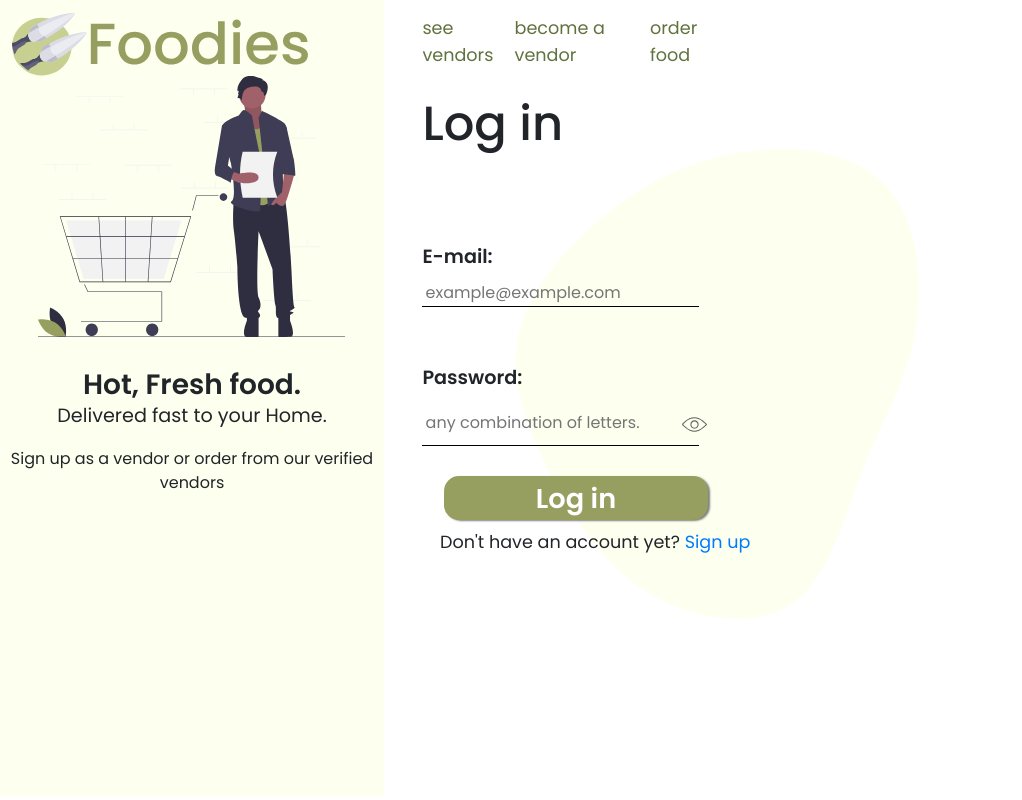
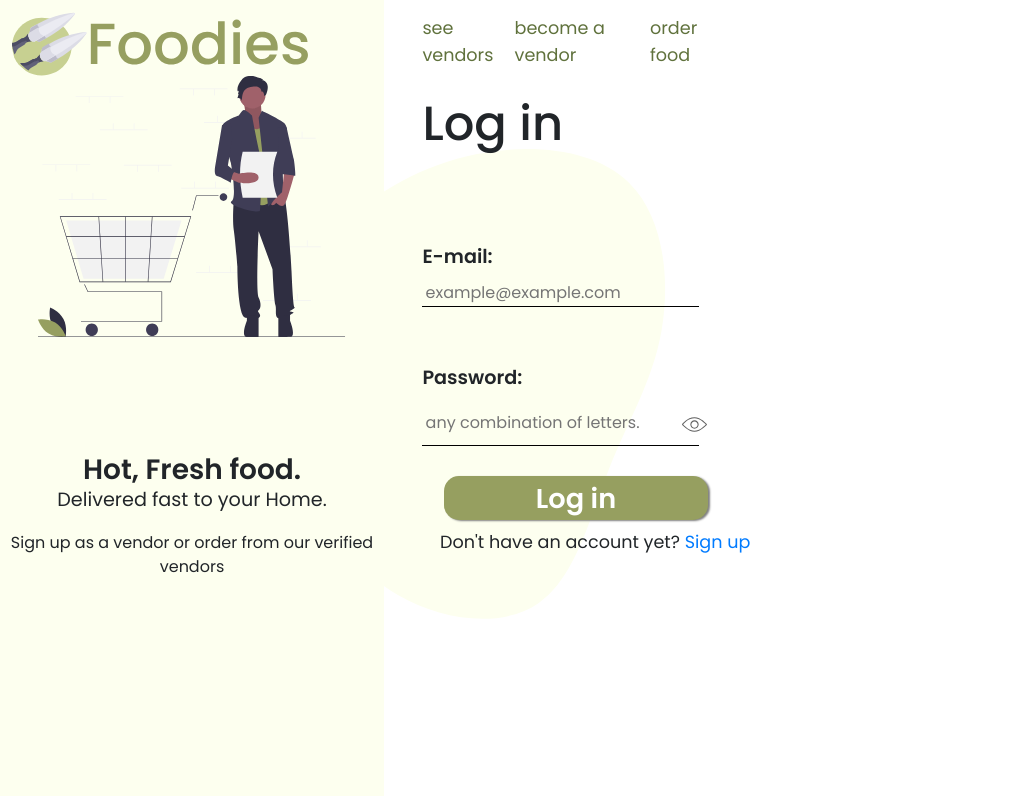
Before and after one commit to Tripple-A/Chef-React-App, a React (Create React App) app: page / in a window 768 px wide. Shown: the whole page, 1022 px wide, since content can reach past the window. Built offline with nearby package versions, Linux system fonts and the light colour scheme; no server answers.

Commit message:
fix hot margins at 1024px

```diff
--- a/src/components/styles/AuthForm.scss
+++ b/src/components/styles/AuthForm.scss
@@ -41,6 +41,10 @@
 
   @media screen and (min-device-width: 480px) and (max-device-width: 768px) {
     margin-top: 20%;
+  }
+
+  @media screen and (min-device-width: 768px) and (max-device-width: 1024px) {
+    margin-top: 30%;
   }
 }
 
--- a/src/helpers/svgs.scss
+++ b/src/helpers/svgs.scss
@@ -15,7 +15,7 @@
 .eye {
   margin-left: -5%;
   width: calc(25px - 20%);
-  // cursor: pointer;
+  cursor: pointer;
 }
 .logoSvg {
   background-color: #fdffef;
@@ -42,4 +42,7 @@
   @media screen and (min-device-width: 480px) and (max-device-width: 768px) {
     right: 0;
   }
+  @media screen and (min-device-width: 768px) and (max-device-width: 1024px) {
+    right: 0;
+  }
 }
```
